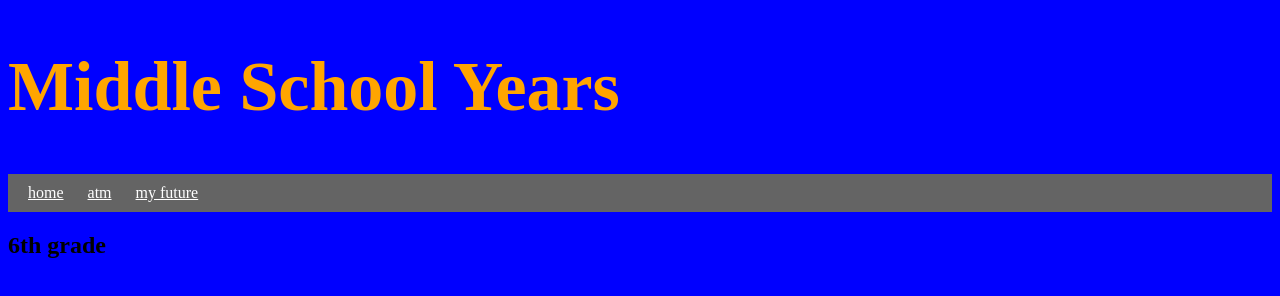
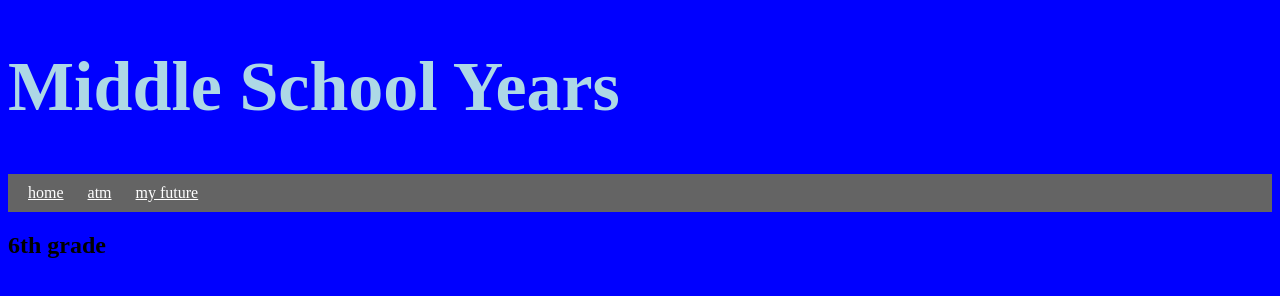
Before and after one commit to brandonNewTech/brandonNewTech.github.io, a plain HTML site: page atm.html in a window 1280 px wide. Drawn offline with Linux system fonts and the light colour scheme.

Commit message:
Update mystyle.css

```diff
--- a/mystyle.css
+++ b/mystyle.css
@@ -26,7 +26,7 @@ header {
 
     h1 {
       font-size: 70px;
-      color: orange
+      color: lightblue;
     }
     img {
       margin: 40px 0px 0px 0px;
```
